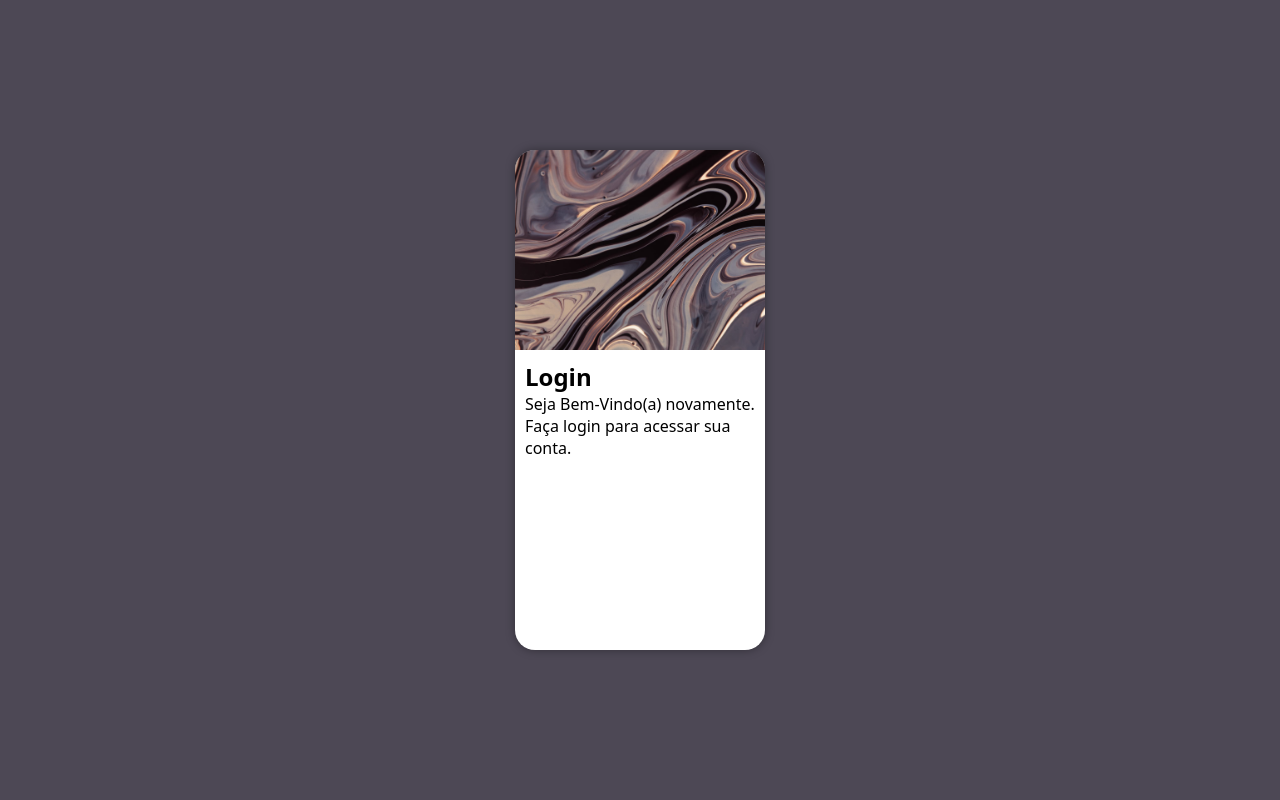
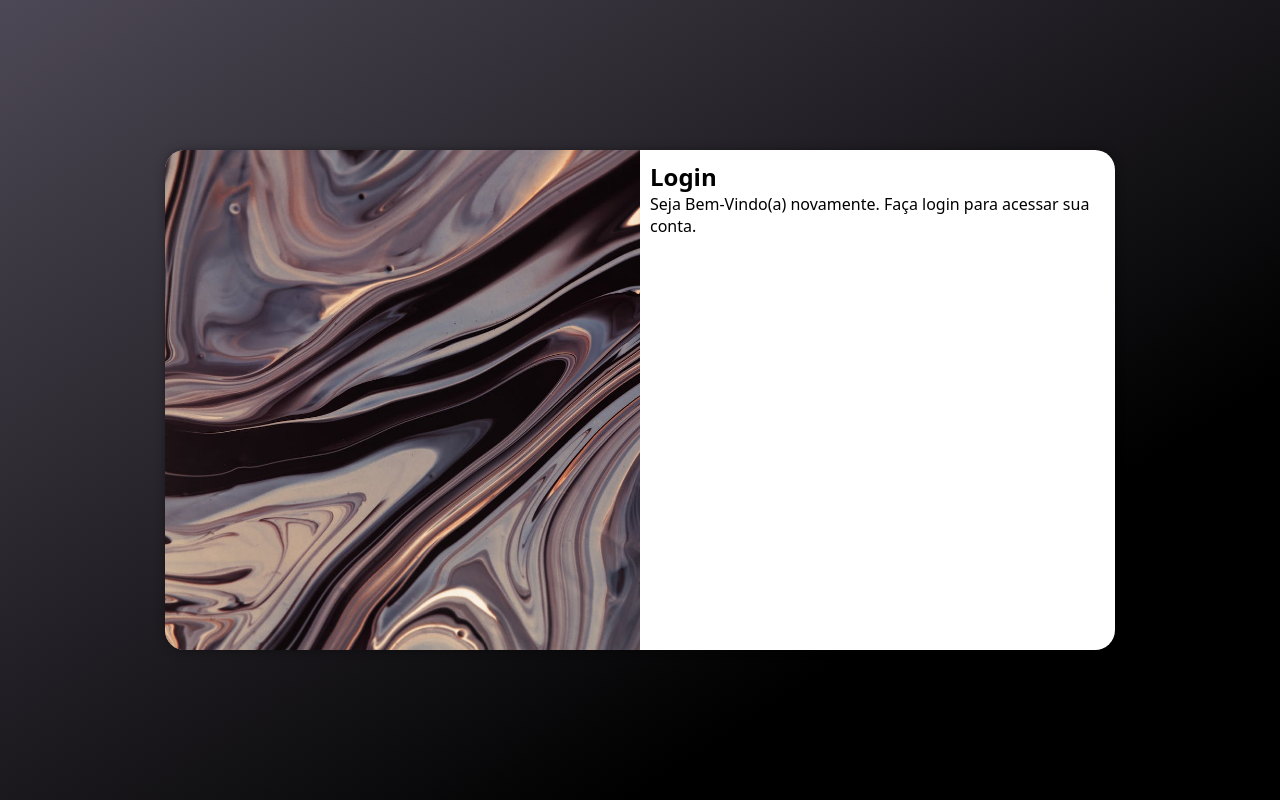
Before and after one commit to kaikerod/projeto-login, a plain HTML site: page index.html in a window 1280 px wide. Drawn offline with Linux system fonts and the light colour scheme.

Commit message:
atualizei linear gradient

```diff
--- a/estilos/media-query.css
+++ b/estilos/media-query.css
@@ -1,6 +1,11 @@
 @charset "UTF-8";
 
 @media screen and (min-width: 768px) and (max-width: 992px) {
+
+    body {
+        background-image: linear-gradient(147deg, #4d4855 0%, #000000 74%);
+    }
+
     section#login {
         width: 80vw;
     }
@@ -16,3 +21,25 @@
         width: 70%;
     }
 }
+
+@media screen and (min-width: 992px) {
+
+    body {
+        background-image: linear-gradient(147deg, #4d4855 0%, #000000 74%);
+    }
+
+    section#login {
+        width: 950px;
+    }
+
+    section#login > div#imagem {
+        float: left;
+        width: 50%;
+        height: 100%;
+    }
+
+    section#login > div#formulario {
+        float: right;
+        width: 50%;
+    }
+}
--- a/estilos/style.css
+++ b/estilos/style.css
@@ -36,6 +36,9 @@ section#login {
     height: 500px;
     border-radius: 20px;
     box-shadow: 0px 0px 10px #0000005b;
+
+    transition: width 1s, height 1s;
+    transition-timing-function: ease;
 }
 
 section#login > div#imagem {
```
